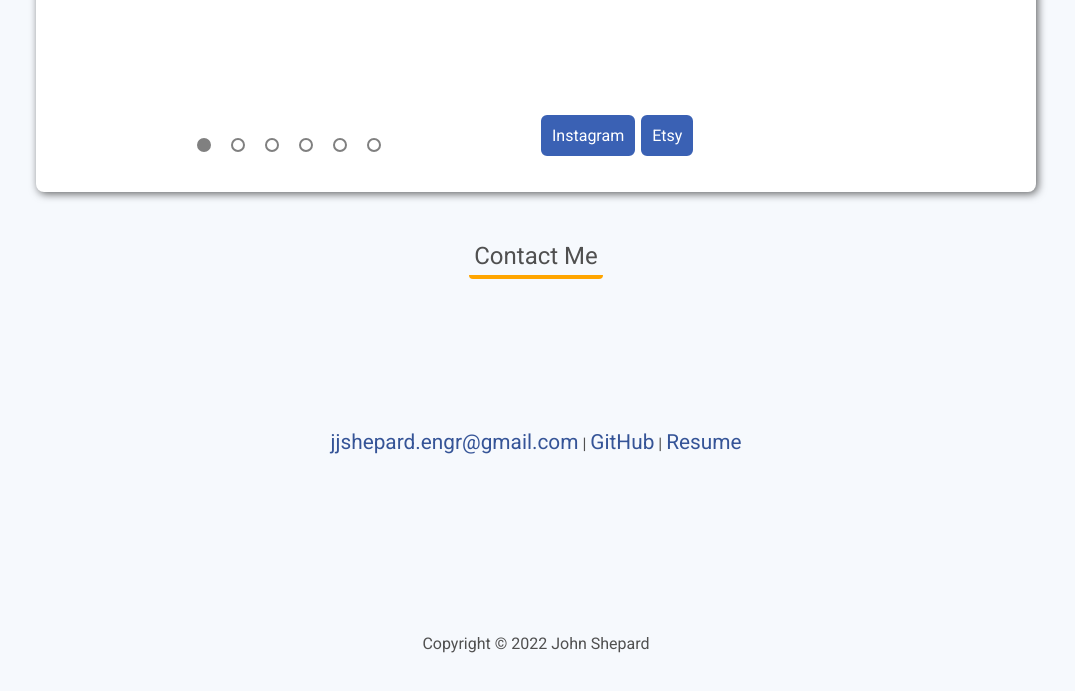
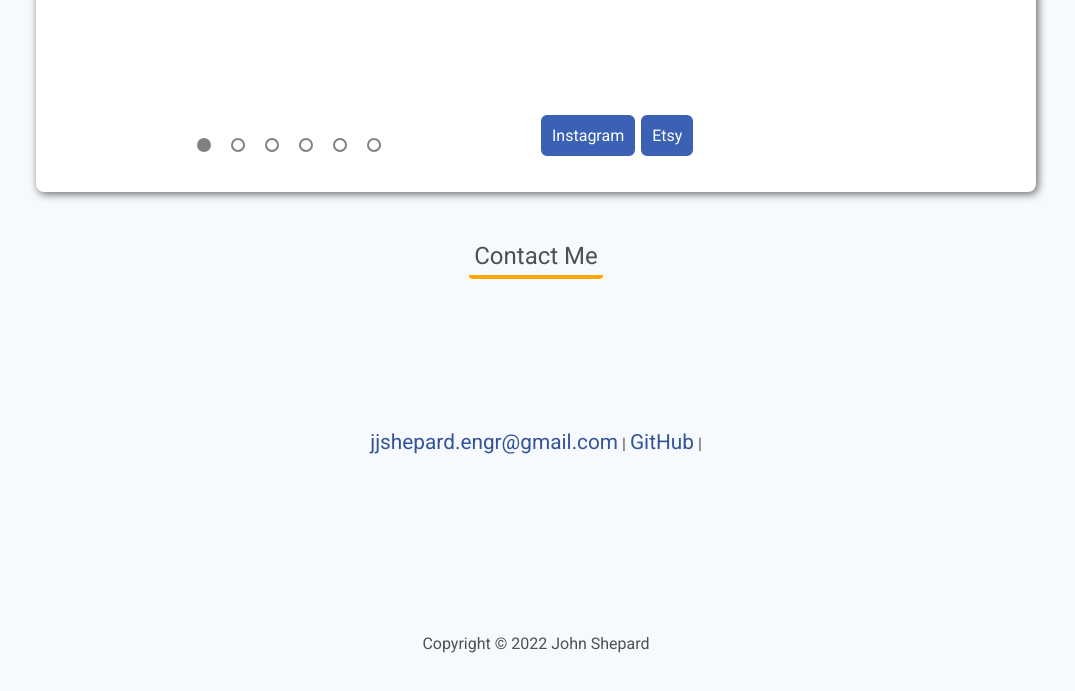
Before and after one commit to jjmakesthings/portfolio, a plain HTML site: page index.html in a window 1280 px wide. Shown: the part 3255-3946 px from the top of the page, without its empty margins (104-1179 px from the left). Drawn offline with Linux system fonts and the light colour scheme.

Commit message:
Update contact

```diff
--- a/index.html
+++ b/index.html
@@ -147,7 +147,6 @@
             <div id="contact-wrap">
                 <a class="link" href="mailto:jjshepard.engr@gmail.com">jjshepard.engr@gmail.com</a>  |
                 <a class="link" href="https://github.com/jjmakesthings">GitHub</a>  |
-                <a class="link" href="https://drive.google.com/file/d/1syJnPEgaB2vNXQ3tZjgEmL_se-gam2Uh/view?usp=sharing">Resume</a>
             </div>
         </div>
         <div id="footer">
```
